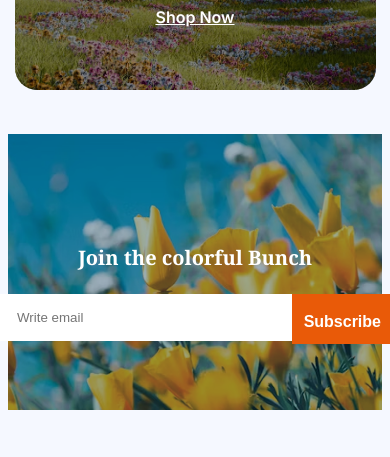
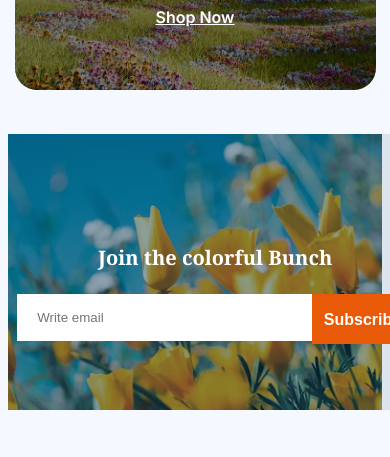
Before and after one commit to Juhaifa12/assignment-2, a plain HTML site: page index.html in a window 390 px wide. Shown: the part 3780-4237 px from the top of the page. Drawn offline with Linux system fonts and the light colour scheme.

Commit message:
added some responsive part

```diff
--- a/index.html
+++ b/index.html
@@ -176,17 +176,19 @@
     </div>
 </div>
 <div class="join-section">
-    <div class="join-heading noto-serif-primary">Join the colorful Bunch</div>
+    <div class="overlay-4">
+        <div class="join-heading noto-serif-primary">Join the colorful Bunch</div>
     <div class="join-content">
         <form action="">
         <input type="email" name="" id="" placeholder="Write email" class="input-email">
     </form>
     <button>Subscribe</button>
     </div>
+    </div>
 </div>
 </main>
     <footer class="inter-primary">
-<div class="footer-section">
+<div class="footer-section container">
     <div class="footer-left">
     <img src="assets/logo.png" alt="logo">
     <p>Indulge your senses with the <br class="foot"> beauty and <br class="foot-break"> fragrance of our fresh <br class="foot"> flower shop. </p>
--- a/styles/flowers.css
+++ b/styles/flowers.css
@@ -290,8 +290,20 @@ body{
     background-image: url(../assets/news-letter-bg.png);
     height: 533px;
     text-align: center;
-    background-size: cover;
     background-position: center;
+    position: relative;
+    width: 100%;
+    background-repeat: no-repeat;
+}
+.overlay-4{
+    position: absolute;
+    top: 0;
+    left: 0;
+    right: 0;
+    bottom: 0;
+    background: rgba(7, 51, 79, 0.1);
+    width: 1440px;
+    margin: 0 auto;
 }
 .join-heading{
     font-weight: 700;
--- a/styles/media.css
+++ b/styles/media.css
@@ -142,6 +142,9 @@
         margin: 0;
         margin-top: -80px;
     }
+    .overlay-4{
+        width: 414.4px;
+    }
     .join-content{
         padding-left: 36px;
         padding-right: 36px;
@@ -156,7 +159,7 @@
     .join-content button{
         width: 103px;
         height: 50px;
-        padding: 19px 12px;
+        padding: 17px 12px;
     }
     /* footer section */
     .footer-section{
```
